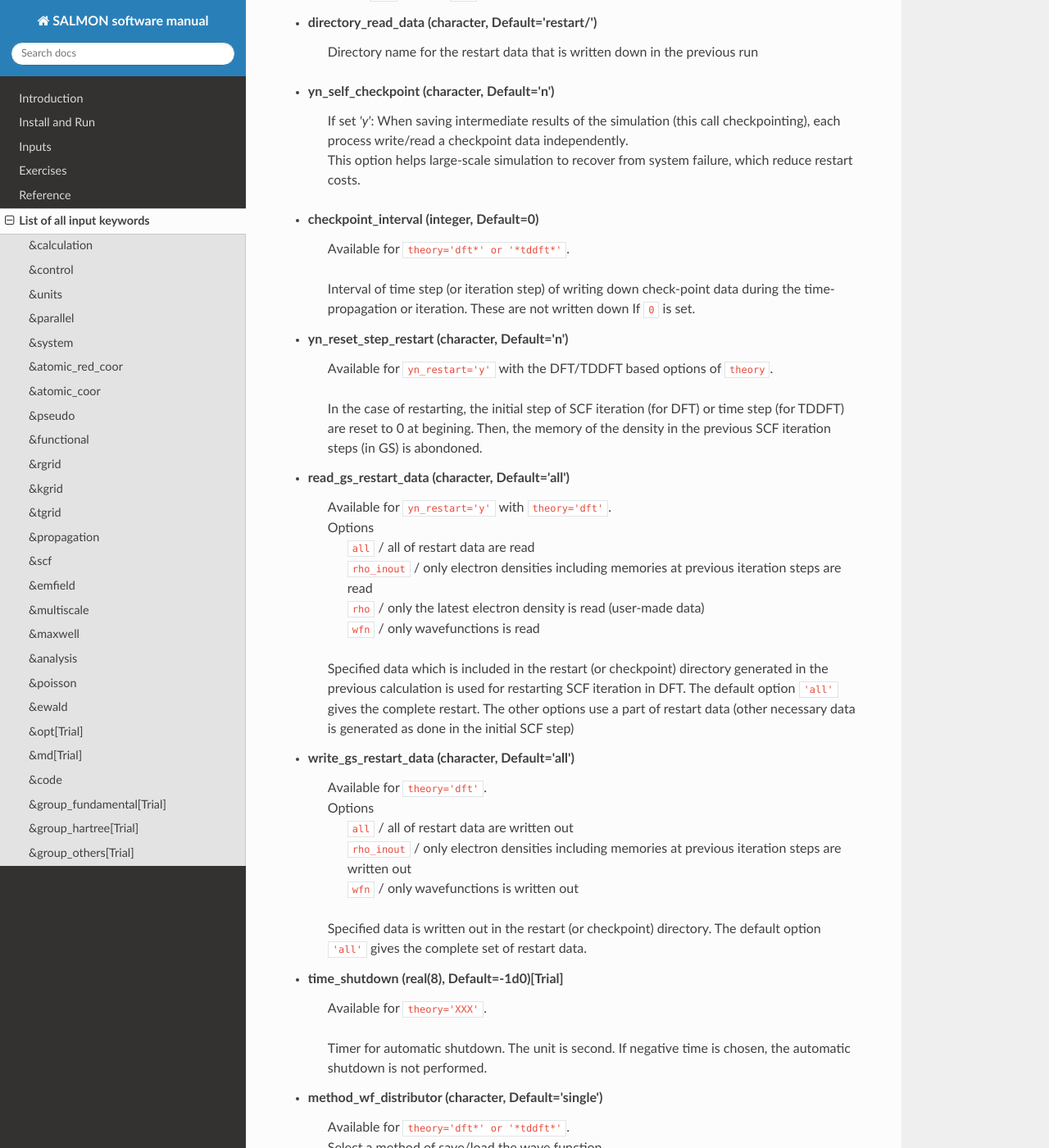
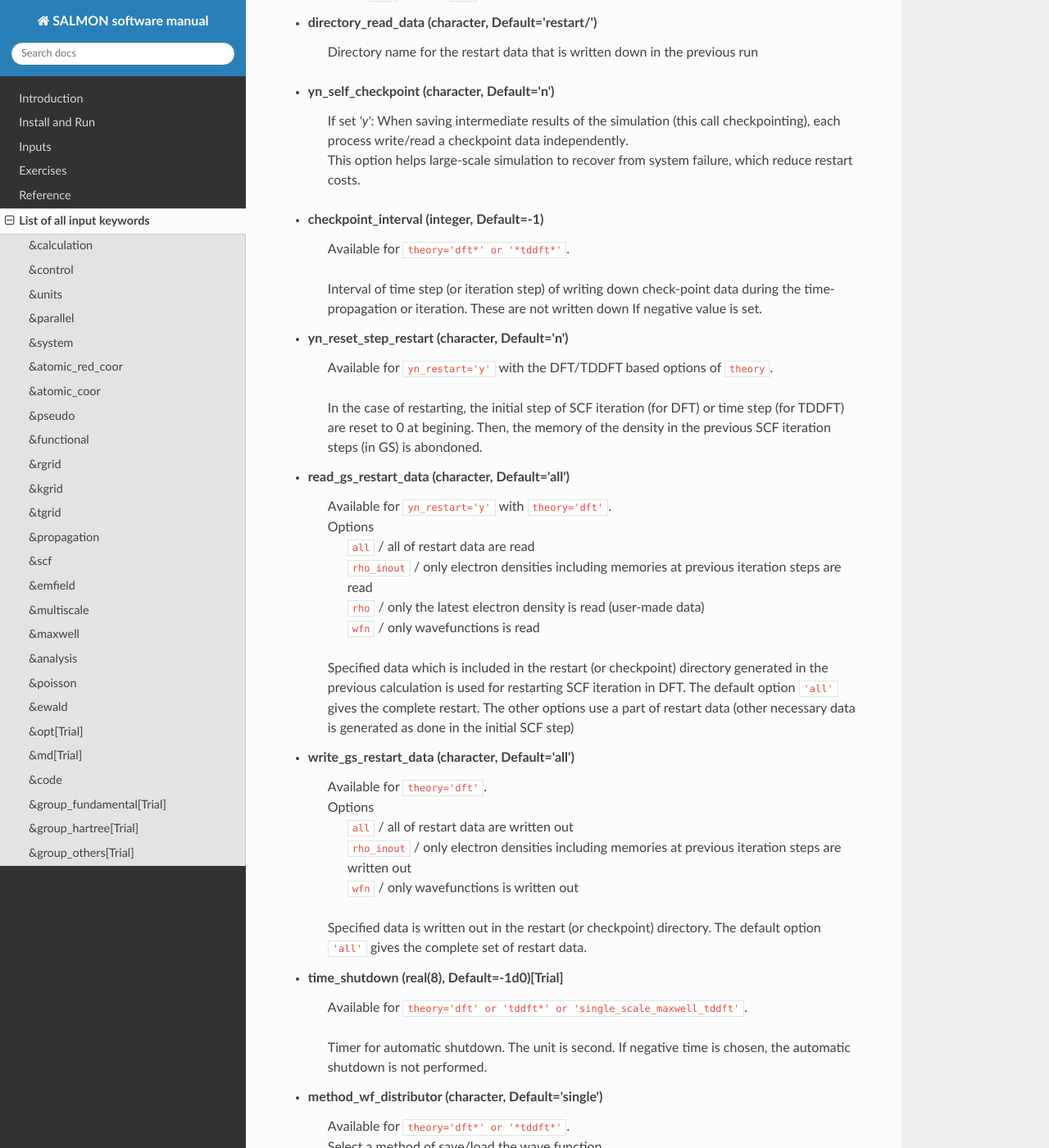
Before and after one commit to SALMON-TDDFT/SALMON-DOCS, a Sphinx documentation site: the page built from source/input_keyword_list.rst, in a window 1280 px wide and 1400 px high, scrolled down 1928 px. Shown: the whole window at 82% size. Built offline with Sphinx 7.4.7 and the Read the Docs theme 2.0.0, drawn with Linux system fonts in a browser that asks for light colours; formulas are drawn with MathJax 3.

Commit message:
Update input_keyword_list.rst

```diff
--- a/source/input_keyword_list.rst
+++ b/source/input_keyword_list.rst
@@ -78,10 +78,10 @@ List of all input keywords
    | If set `'y'`: When saving intermediate results of the simulation (this call checkpointing), each process write/read a checkpoint data independently.
    | This option helps large-scale simulation to recover from system failure, which reduce restart costs.
 
-- **checkpoint_interval** (integer, Default=0)
+- **checkpoint_interval** (integer, Default=-1)
    | Available for ``theory='dft*' or '*tddft*'``.
    Interval of time step (or iteration step) of writing down check-point data during the time-propagation or iteration.
-   These are not written down If ``0`` is set.
+   These are not written down If negative value is set.
 
 - **yn_reset_step_restart** (character, Default='n')
    | Available for ``yn_restart='y'`` with the DFT/TDDFT based options of ``theory``.
@@ -109,7 +109,7 @@ List of all input keywords
 
 
 - **time_shutdown** (real(8), Default=-1d0)[Trial]
-   | Available for ``theory='XXX'``.
+   | Available for ``theory='dft' or 'tddft*' or 'single_scale_maxwell_tddft'``.
    Timer for automatic shutdown. The unit is second.
    If negative time is chosen, the automatic shutdown is not performed.
 
```
